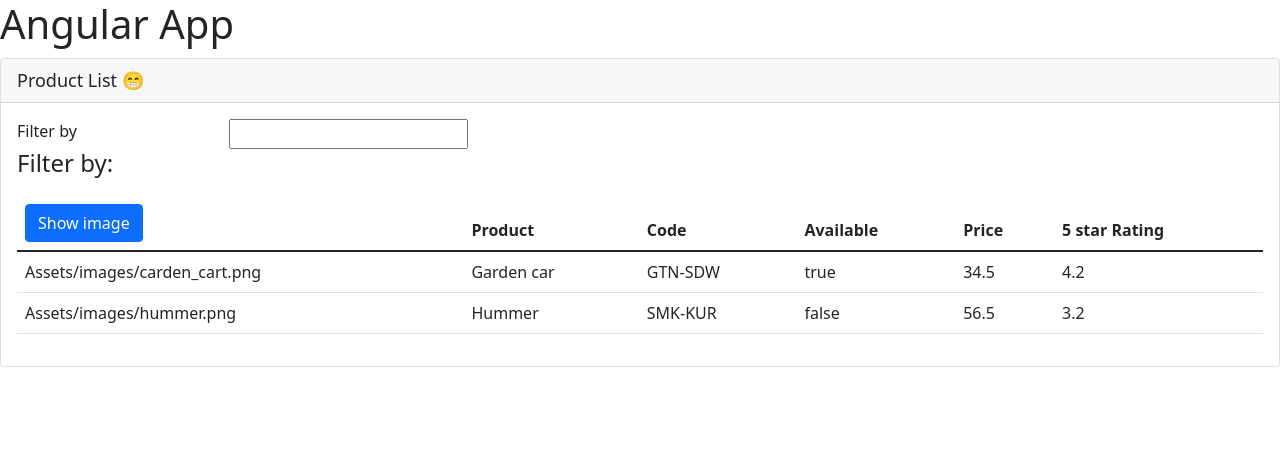
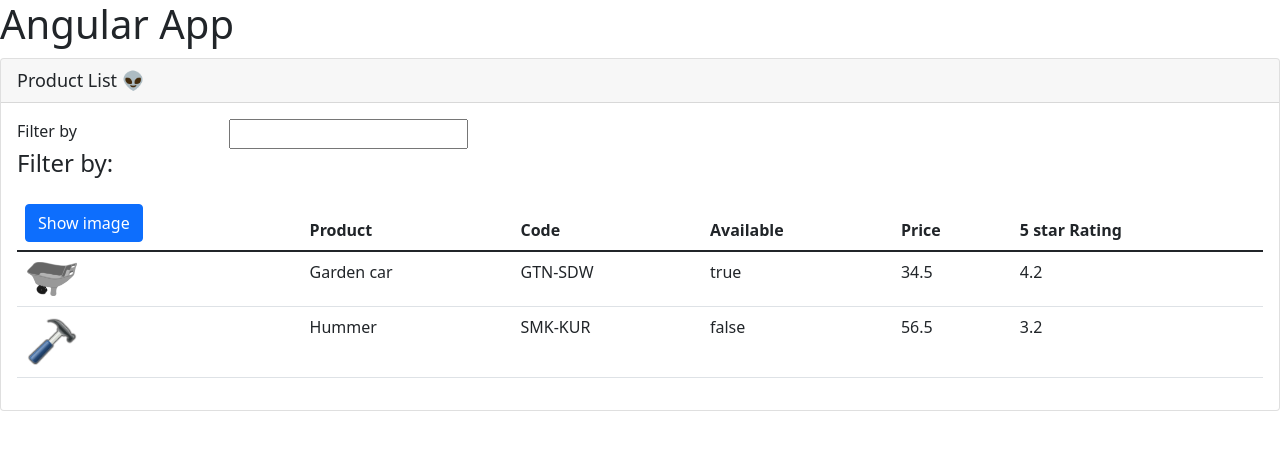
Before and after one commit to Fausio/APM-Start, an Angular app: page / in a window 1280 px wide. Shown: the top 450 px of the page. Built offline with nearby package versions, Linux system fonts and the light colour scheme.

Commit message:
propertybing

```diff
--- a/src/app/products/products-list.component.html
+++ b/src/app/products/products-list.component.html
@@ -32,7 +32,12 @@
                 </thead>
                 <tbody>
                     <tr *ngFor='let p of producList'>
-                        <td>{{p.ImageUrl}}</td>
+                        <td>
+                            <img [src]='p.ImageUrl'
+                                 [title]='p.ProductName'
+                                 [style.width.px]='imgWidth'
+                                 [style.Margin.px]='imgMargin'>
+                        </td>
                         <td>{{p.ProductName}}</td>
                         <td>{{p.ProductCode}}</td>
                         <td>{{p.Available}}</td>
--- a/src/app/products/products-list.component.ts
+++ b/src/app/products/products-list.component.ts
@@ -6,7 +6,10 @@ import { Component } from "@angular/core";
 })
 
 export class ProductListComponent {
-    pageTitle: string = "Product List 😁";
+    pageTitle: string = "Product List 👽";
+
+    imgWidth: number = 50;
+    imgMargin: number = 2;
 
     producList: any[] = [
         {
@@ -18,7 +21,7 @@ export class ProductListComponent {
             "Description": "15 gallon capacity",
             "Price": 34.5,
             "StarRating": 4.2,
-            "ImageUrl": "Assets/images/carden_cart.png",
+            "ImageUrl": "assets/images/garden_cart.png",
             "Available": true
         }
         ,
@@ -31,7 +34,7 @@ export class ProductListComponent {
             "Description": "15 gallon capacity",
             "Price": 56.5,
             "StarRating": 3.2,
-            "ImageUrl": "Assets/images/hummer.png",
+            "ImageUrl": "assets/images/hammer.png",
             "Available": false
         }
     ];
```
